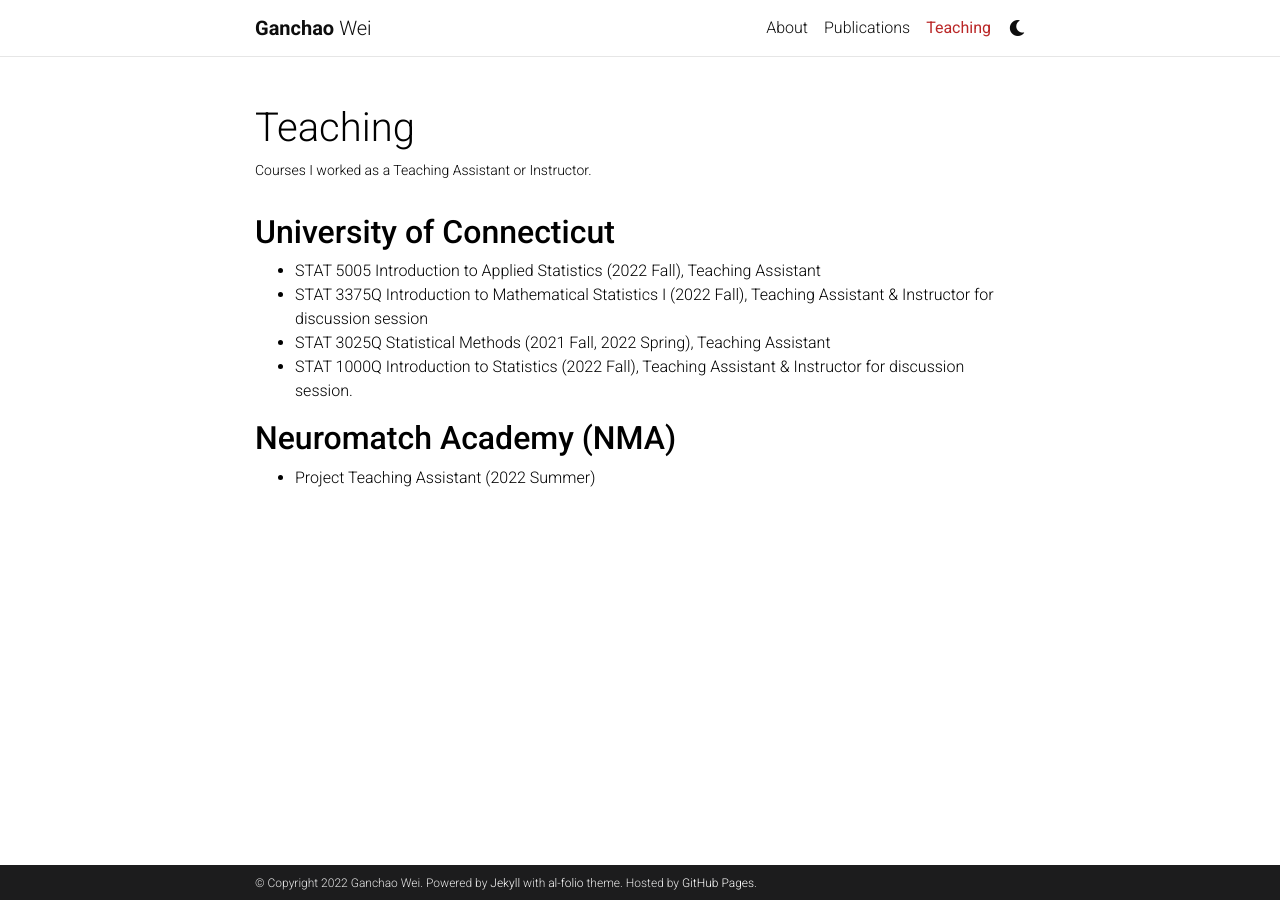
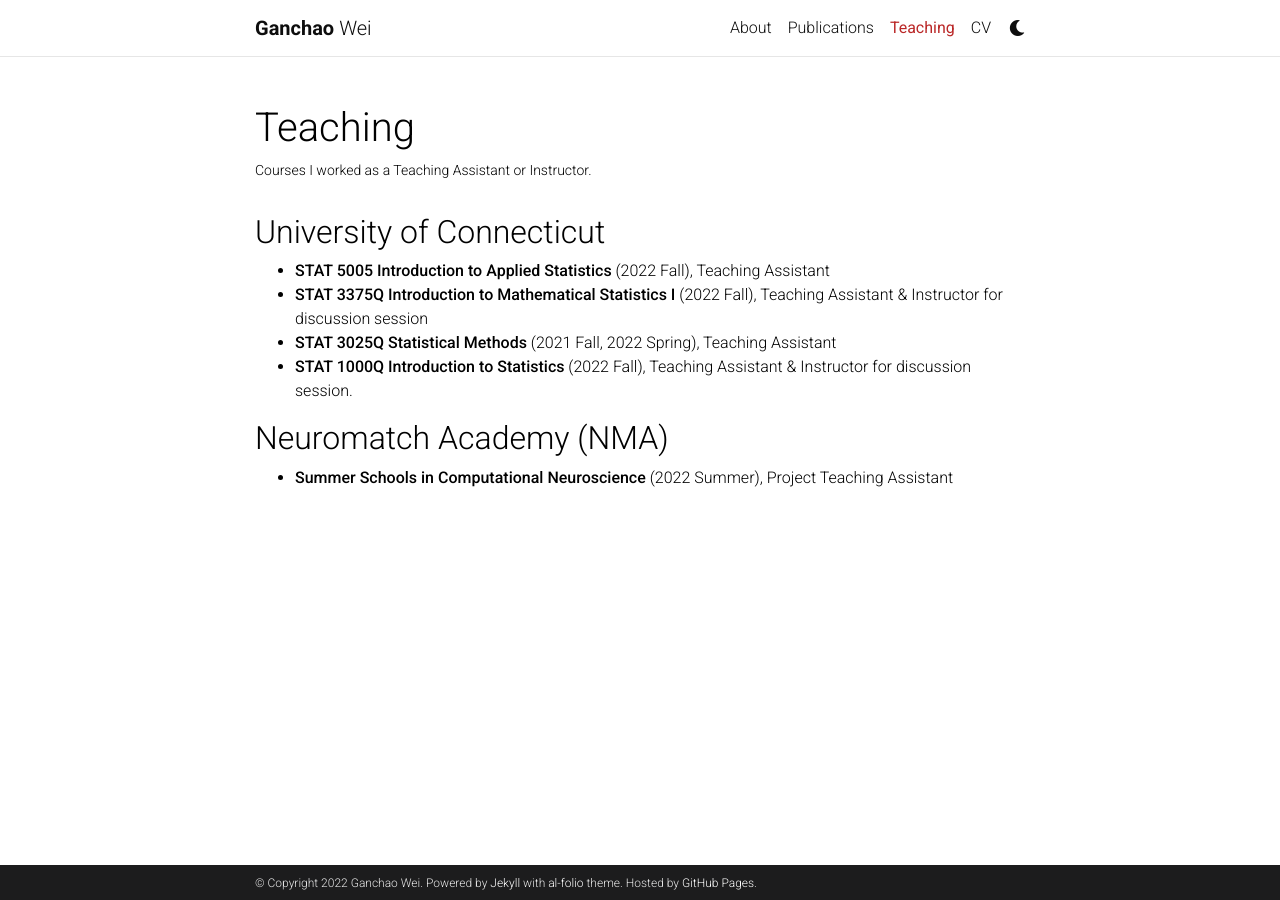
Before and after one commit to weigcdsb/weigcdsb.github.io, a Jekyll site: the page built from _pages/teaching.md, in a window 1280 px wide. Built offline with Jekyll 4.4.1, drawn with Linux system fonts in a browser that asks for light colours; comment, search, counter and statistics services are not loaded; a style sheet for code colours, icons or effects is not loaded.

Commit message:
add cv & fix typo

```diff
--- a/_includes/header.html
+++ b/_includes/header.html
@@ -94,6 +94,12 @@
               {%- endif -%}
               {%- endif -%}
               {% endfor -%}
+              <!-- CV -->
+              <li class="nav-item {% if page.title == 'CV' %}active{% endif %}">
+                <a class="nav-link" target="_blank" href="{{ '/assets/pdf/Wei_Ganchao_Resume.pdf' | relative_url }}">CV</a>
+              </li>
+              <!-- <a class="page-link" target="_blank" href="{{ '/assets/pdf/Wei_Ganchao_Resume.pdf' | prepend: site.baseurl | prepend: site.url }}">CV</a> -->
+
               {%- if site.enable_darkmode %}
 
               <!-- Toogle theme mode -->
--- a/_pages/teaching.md
+++ b/_pages/teaching.md
@@ -7,11 +7,11 @@ nav: true
 nav_order: 5
 ---
 
-## **University of Connecticut**
-- STAT 5005 Introduction to Applied Statistics (2022 Fall), Teaching Assistant
-- STAT 3375Q Introduction to Mathematical Statistics I (2022 Fall), Teaching Assistant & Instructor for discussion session
-- STAT 3025Q Statistical Methods (2021 Fall, 2022 Spring), Teaching Assistant
-- STAT 1000Q Introduction to Statistics (2022 Fall), Teaching Assistant & Instructor for discussion session.
+## University of Connecticut
+- **STAT 5005 Introduction to Applied Statistics** (2022 Fall), Teaching Assistant
+- **STAT 3375Q Introduction to Mathematical Statistics I** (2022 Fall), Teaching Assistant & Instructor for discussion session
+- **STAT 3025Q Statistical Methods** (2021 Fall, 2022 Spring), Teaching Assistant
+- **STAT 1000Q Introduction to Statistics** (2022 Fall), Teaching Assistant & Instructor for discussion session.
 
-## **Neuromatch Academy (NMA)**
-- Project Teaching Assistant (2022 Summer)
+## Neuromatch Academy (NMA)
+- **Summer Schools in Computational Neuroscience** (2022 Summer), Project Teaching Assistant
```
Also changed, not shown: _pages/about.md (+1 -1 lines), 1 other file.
